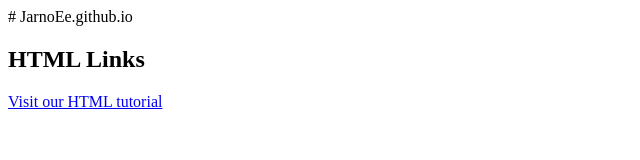
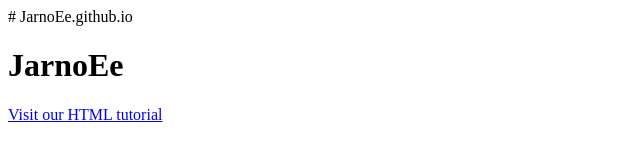
Before and after one commit to JarnoEe/JarnoEe.github.io, a plain HTML site: page Index.html in a window 1280 px wide. Shown: the whole page, without its empty margins (0-640 px from the left). Drawn offline with Linux system fonts and the light colour scheme.

Commit message:
Update Index.html

```diff
--- a/Index.html
+++ b/Index.html
@@ -3,7 +3,7 @@
 <html>
 <body>
 
-<h2>HTML Links</h2>
+<h1>JarnoEe</h1>
 <p><a href="https://www.w3schools.com/html/">Visit our HTML tutorial</a></p>
 
 </body>
```
